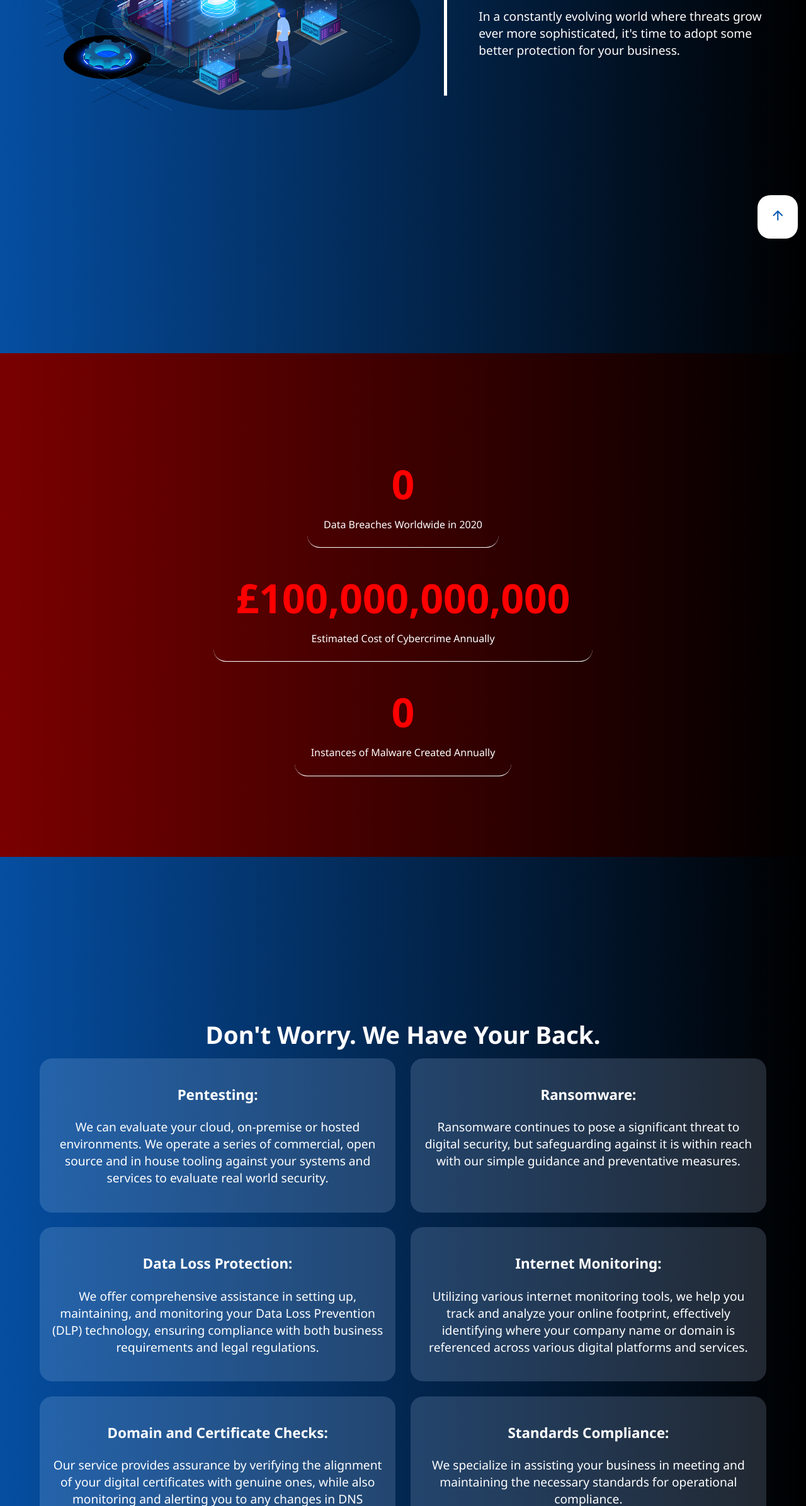
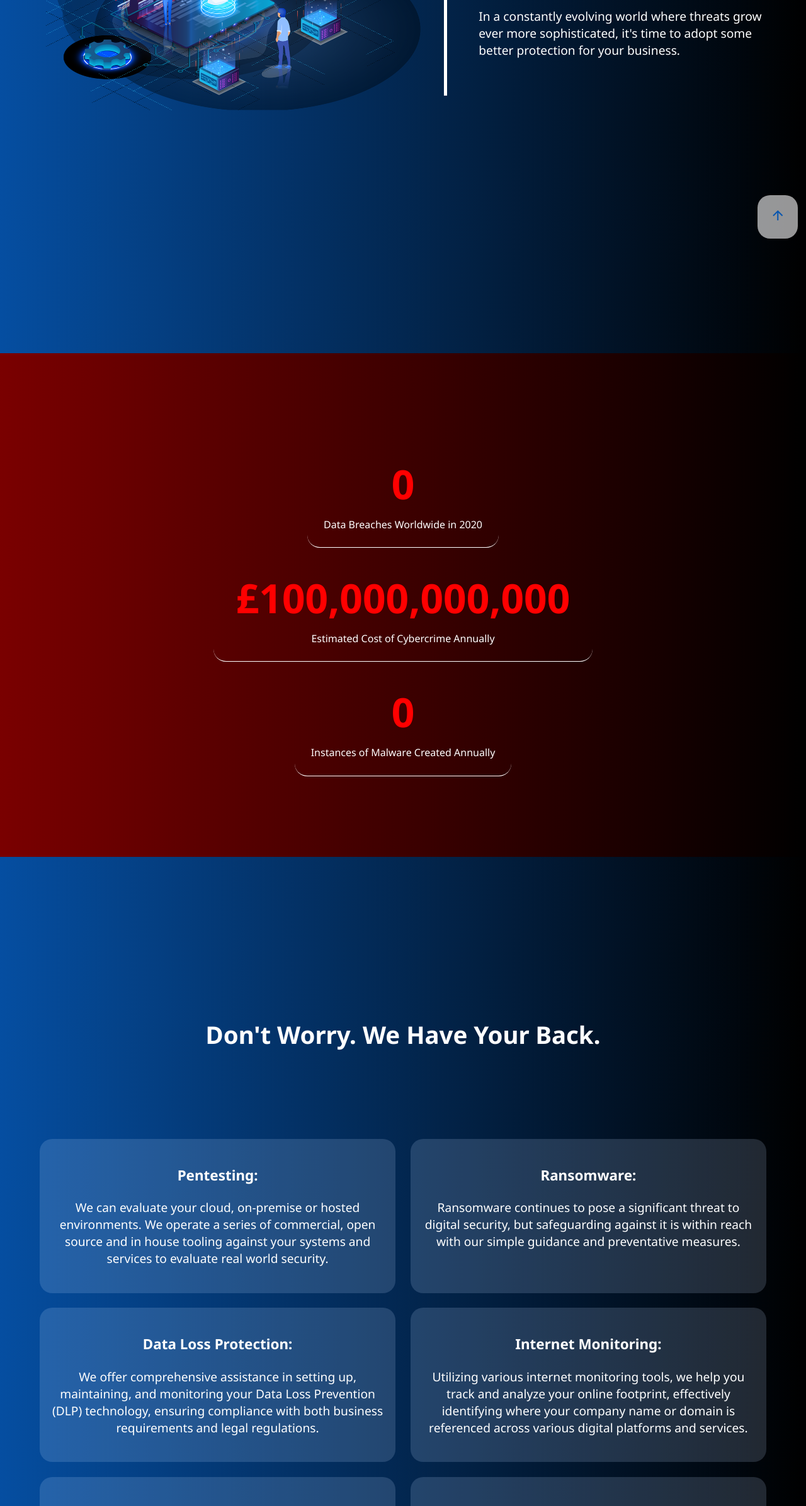
Before and after one commit to INoScopedJFK13/INoScopedJFK13.github.io, a plain HTML site: page index.html in a window 1280 px wide. Shown: the part 408-2800 px from the top of the page at 63% size. Drawn offline with nearby package versions, Linux system fonts and the light colour scheme.

Commit message:
Fixed margins so elements don't overlap

```diff
--- a/factoryinternet.css
+++ b/factoryinternet.css
@@ -311,7 +311,8 @@ padding-bottom: 40px;
     justify-content: center;
     align-items: center;
     height: 80vh;
-    margin-bottom: 5%;
+    margin-bottom: 20%;
+    margin-top: 15%;
 }
 
 
@@ -359,7 +360,7 @@ footer {
     right: 0;
     margin: 1%;
     padding: 20px;
-    background-color: #ffffff;
+    background-color: #ffffff96;
     color: #333;
     border-radius: 20px;
 }
@@ -379,7 +380,7 @@ form {
     border-radius: 10px;
     transition: box-shadow 0.5s;
     width: 90%;
-    margin: 0 auto;
+    margin: 10% ;
 }
 
 form:hover {
```
Also changed, not shown: index.html (+1 -1 lines).
